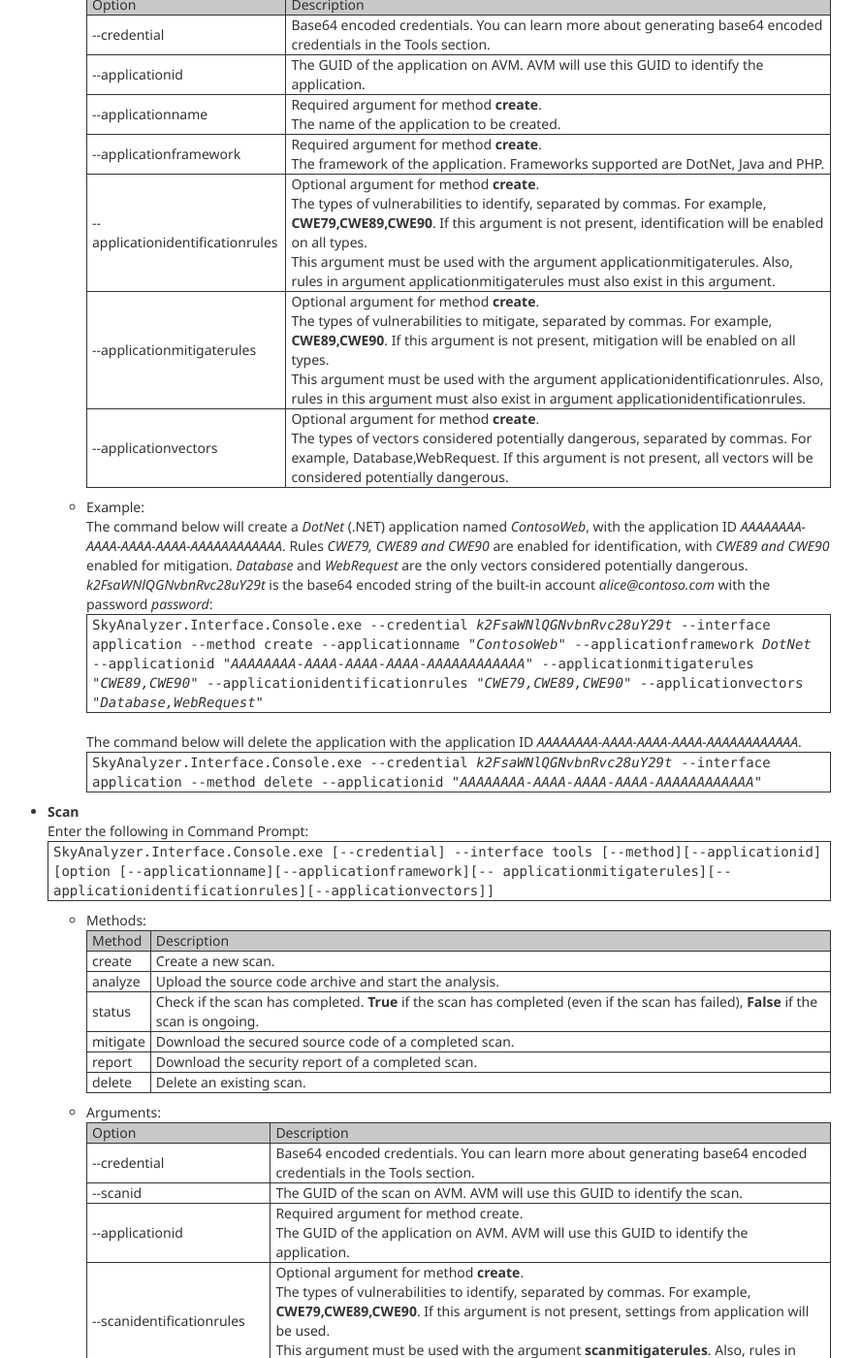
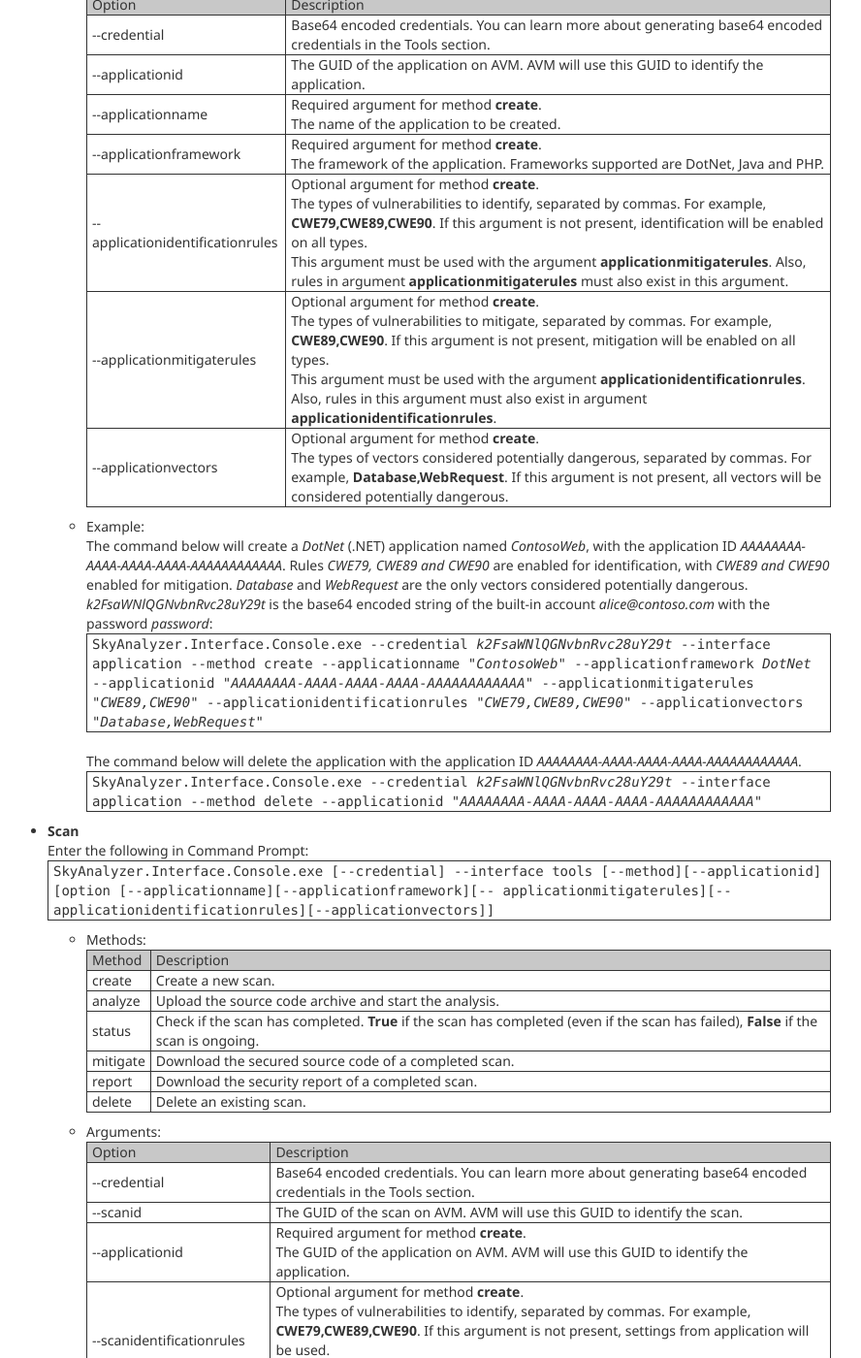
Before and after one commit to Kate-LucentSky/lucentsky.github.io, a Jekyll site: the page built from en/kb/KB513289 - Getting Started with Lucent Sky AVM - Using CLI.html, in a window 1280 px wide and 1400 px high, scrolled down 1875 px. Shown: the whole window at 97% size, without its empty margins (61-949 px from the left). Built offline with Jekyll 4.4.1, drawn with Linux system fonts in a browser that asks for light colours; nearby versions of some CDN libraries; some of the changed text lies outside the part shown.

```diff
--- a/en/kb/KB513289 - Getting Started with Lucent Sky AVM - Using CLI.html
+++ b/en/kb/KB513289 - Getting Started with Lucent Sky AVM - Using CLI.html
@@ -284,7 +284,7 @@ permalink: /en/kb/513289.html
                                     <br />
                                     The types of vulnerabilities to identify, separated by commas. For example, <strong>CWE79,CWE89,CWE90</strong>. If this argument is not present, identification will be enabled on all types.
                                     <br />
-                                    This argument must be used with the argument applicationmitigaterules. Also, rules in argument applicationmitigaterules must also exist in this argument.
+                                    This argument must be used with the argument <strong>applicationmitigaterules</strong>. Also, rules in argument <strong>applicationmitigaterules</strong> must also exist in this argument.
                                 </td>
                             </tr>
                             <tr>
@@ -296,7 +296,7 @@ permalink: /en/kb/513289.html
                                     <br />
                                     The types of vulnerabilities to mitigate, separated by commas. For example, <strong>CWE89,CWE90</strong>. If this argument is not present, mitigation will be enabled on all types.
                                     <br />
-                                    This argument must be used with the argument applicationidentificationrules. Also, rules in this argument must also exist in argument applicationidentificationrules.
+                                    This argument must be used with the argument <strong>applicationidentificationrules</strong>. Also, rules in this argument must also exist in argument <strong>applicationidentificationrules</strong>.
                                 </td>
                             </tr>
                             <tr>
@@ -306,7 +306,7 @@ permalink: /en/kb/513289.html
                                 <td style="margin: 5px 0; padding: 0 5px; border-width: 1px; border-style: solid; border-collapse: collapse;">
                                     Optional argument for method <strong>create</strong>.
                                     <br />
-                                    The types of vectors considered potentially dangerous, separated by commas. For example, Database,WebRequest. If this argument is not present, all vectors will be considered potentially dangerous.
+                                    The types of vectors considered potentially dangerous, separated by commas. For example, <strong>Database,WebRequest</strong>. If this argument is not present, all vectors will be considered potentially dangerous.
                                 </td>
                             </tr>
                         </tbody>
@@ -454,7 +454,7 @@ permalink: /en/kb/513289.html
                                     --applicationid
                                 </td>
                                 <td style="margin: 5px 0; padding: 0 5px; border-width: 1px; border-style: solid; border-collapse: collapse;">
-                                    Required argument for method create.
+                                    Required argument for method <strong>create</strong>.
                                     <br />
                                     The GUID of the application on AVM. AVM will use this GUID to identify the application.
                                 </td>
@@ -518,7 +518,7 @@ permalink: /en/kb/513289.html
                                     --scanmitigationoption
                                 </td>
                                 <td style="margin: 5px 0; padding: 0 5px; border-width: 1px; border-style: solid; border-collapse: collapse;">
-                                    Required argument for method mitigate.
+                                    Required argument for method <strong>mitigate</strong>.
                                     Supported values are:
                                     <br />
                                     <strong>1</strong>: including mitigation information
@@ -604,7 +604,7 @@ permalink: /en/kb/513289.html
                         </tbody>
                     </table>
                     <br />
-                    The command below will download the security report in <em>HTML</em> format of the scan with scan ID <em>55555555-5555-5555-5555-555555555555</em> to C:\Report.zip.
+                    The command below will download the security report in <em>HTML</em> format of the scan with scan ID <em>55555555-5555-5555-5555-555555555555</em> to <em>C:\Report.zip</em>.
                     <table>
                         <tbody>
                             <tr>
```
